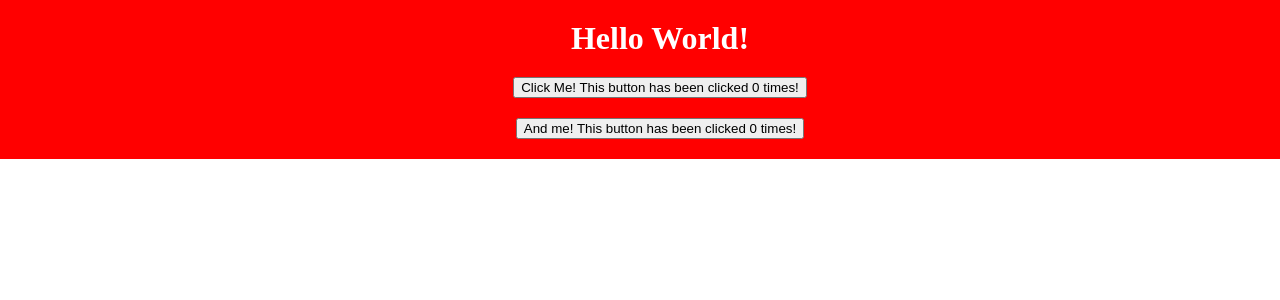
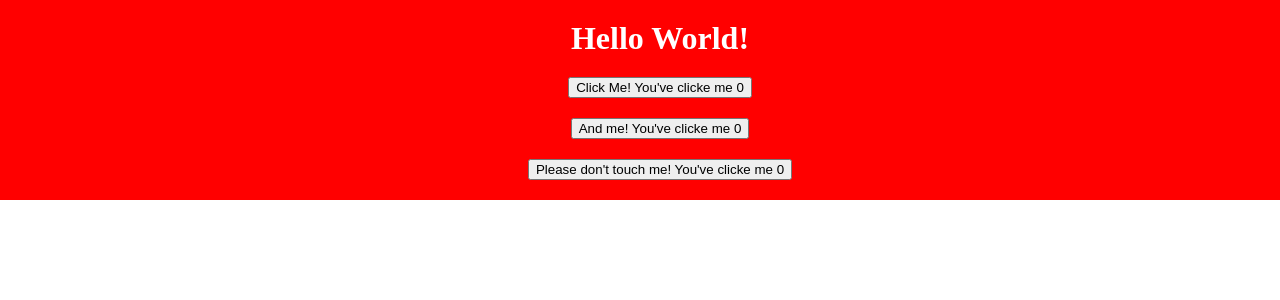
Before and after one commit to kierandesoer/vmer_react_training_to_Stage11, a React app: page / in a window 1280 px wide. Shown: the top 300 px of the page. Built offline with nearby package versions, Linux system fonts and the light colour scheme.

Commit message:
Commiting upto (and including) stage 6

```diff
--- a/src/App.tsx
+++ b/src/App.tsx
@@ -1,17 +1,19 @@
 import React from 'react';
 import { Button } from 'components/Button';
+import {useState} from 'react';
 
 export const App = () => {
+  const [totalCounter, setTotalCounter] = useState(0);
+  const incrementTotalCounter = () => {
+    setTotalCounter(totalCounter + 1 );
+  }
 
   return (
     <div style={{ width: '100%', backgroundColor: 'red', color: 'white', textAlign: 'center', padding: '20px'}}>
       <h1>Hello World!</h1>
-      <div style={{ marginTop: '20px' }}>
-        <Button buttonText='Click Me!' alertText='You clicked me!'/>
-      </div>
-      <div style={{ marginTop: '20px' }}>
-        <Button buttonText='And me!' alertText='WooHoo!'/>
-      </div>
+      <Button buttonText='Click Me!' alertText='You clicked me!' totalCount={totalCounter} incrementTotalCount={incrementTotalCounter}/>
+      <Button buttonText='And me!' alertText='WooHoo!' totalCount={totalCounter} incrementTotalCount={incrementTotalCounter}/>
+      <Button buttonText="Please don't touch me!" alertText='Ouch!' totalCount={totalCounter} incrementTotalCount={incrementTotalCounter}/>
     </div>
   );
 }
--- a/src/components/Button.tsx
+++ b/src/components/Button.tsx
@@ -1,10 +1,17 @@
-import {useState} from 'react';
+import { useState } from "react";
 
-export const Button = ({ buttonText, alertText }) => {
-    const [count, setCount] = useState(0);
+export const Button = ({ buttonText, alertText, totalCount, incrementTotalCount }) => {
+    const [counter, setCounter] = useState(0);
 
-    return <button onClick={() => {
-        alert(alertText);
-        setCount(count + 1);
-    }}>{buttonText} This button has been clicked {count} times!</button>
+    const onClick = () => {
+        setCounter(counter + 1 );
+        incrementTotalCount();
+        // alert("You've clicked me ${counter} times!\n You've clicked all the buttons a total of ${totalCount} times!");
+    }
+
+    return (
+        <div style={{ marginTop: '20px' }}>
+            <button onClick={onClick}>{buttonText} You've clicke me {counter}</button>
+        </div>
+    )
 }
```
